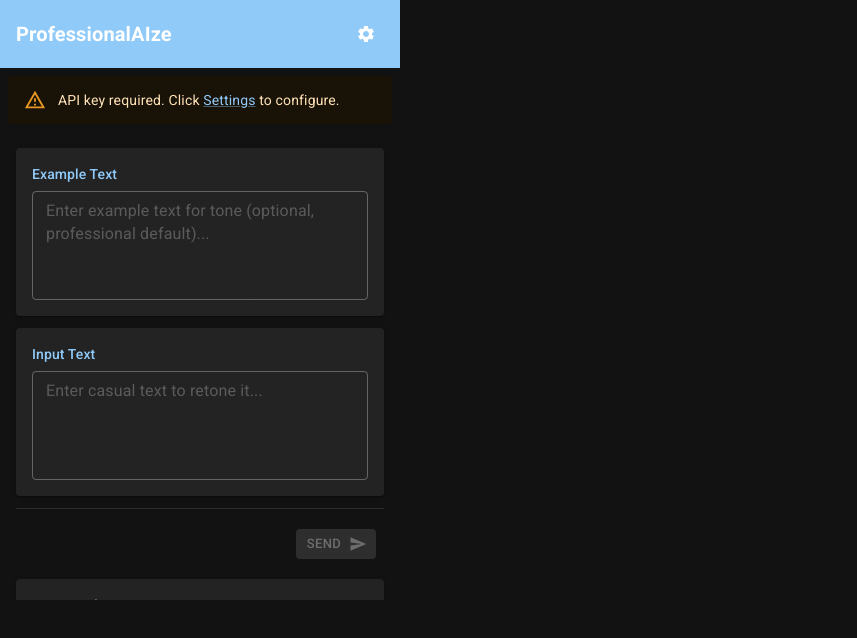
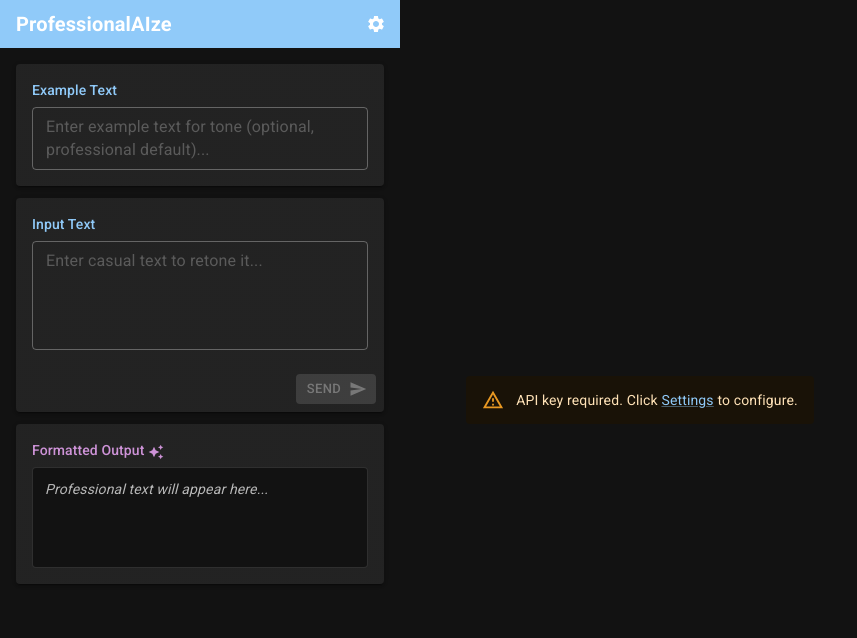
Before and after one commit to NPKLTacocat/ProfessionalAIze, a React (Vite) app in the folder frontend/: page / in a window 1280 px wide. Shown: the top 638 px of the page, without its empty margins (0-857 px from the left). Built offline with nearby package versions, Linux system fonts and the light colour scheme.

Commit message:
Adjust api key alert to be an overlay in the center of the extension

```diff
--- a/frontend/src/App.jsx
+++ b/frontend/src/App.jsx
@@ -103,7 +103,14 @@ function App() {
       }}
     >
       {/* Header */}
-      <Box sx={{ p: 2, bgcolor: "primary.main", color: "white" }}>
+      <Box
+        sx={{
+          p: 0.75,
+          bgcolor: "primary.main",
+          color: "white",
+          paddingLeft: 2,
+        }}
+      >
         <Box
           sx={{
             display: "flex",
@@ -126,7 +133,18 @@ function App() {
 
       {/* API Key Warning */}
       {!apiKeyExists && (
-        <Alert severity="warning" sx={{ m: 1 }}>
+        <Box
+          sx={{
+            position: "absolute",
+            width: "100%",
+            height: "100%",
+            display: "flex",
+            alignItems: "center",
+            justifyContent: "center",
+            zIndex: 10,
+          }}
+        >
+          <Alert severity="warning" sx={{ m: 1, position: "absolute" }}>
             <Typography variant="body2">
               API key required. Click{" "}
               <Link onClick={openOptions} sx={{ cursor: "pointer" }}>
@@ -135,6 +153,7 @@ function App() {
               to configure.
             </Typography>
           </Alert>
+        </Box>
       )}
 
       {/* Content */}
@@ -162,7 +181,7 @@ function App() {
             </Typography>
             <TextField
               multiline
-              rows={4}
+              rows={2}
               variant="outlined"
               placeholder="Enter example text for tone (optional, professional default)..."
               value={exampleText}
@@ -209,10 +228,8 @@ function App() {
               }}
             />
           </Box>
-        </Paper>
 
           {/* Send Button Bar */}
-        <Divider />
           <Box sx={{ display: "flex", justifyContent: "flex-end", p: 1 }}>
             <Button
               variant="contained"
@@ -231,7 +248,7 @@ function App() {
               {isLoading ? "..." : "Send"}
             </Button>
           </Box>
-
+        </Paper>
         {/* Output Box */}
         <Paper
           elevation={2}
```
Lines whose indentation alone changed are shown as unchanged.
